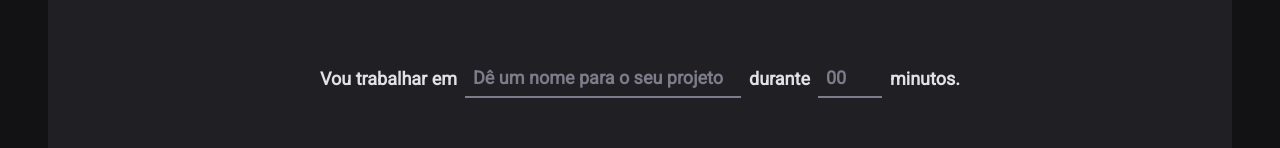
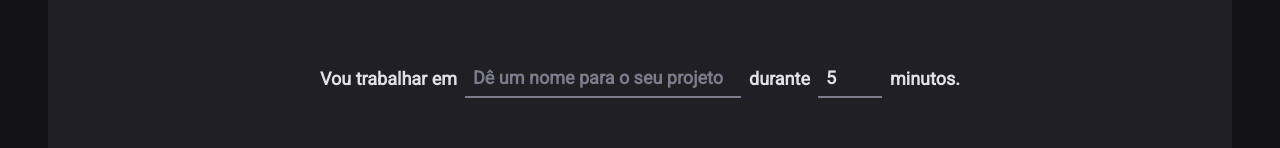
Before and after one commit to bulnes/02-ignite-timer, a React (Vite) app: page / in a window 1280 px wide. Shown: the part 166-314 px from the top of the page. Built offline with nearby package versions, Linux system fonts and the light colour scheme.

Commit message:
feat: add datalist element for task input field

```diff
--- a/src/pages/Home/index.tsx
+++ b/src/pages/Home/index.tsx
@@ -19,13 +19,25 @@ export function Home() {
             type="text"
             id="task"
             placeholder="Dê um nome para o seu projeto"
+            list="taskList"
           />
+
+          <datalist id="taskList">
+            <option value="Projeto 1" />
+            <option value="Projeto 2" />
+            <option value="Projeto 3" />
+            <option value="Projeto 4" />
+          </datalist>
 
           <label htmlFor="minutesAmount">durante</label>
           <MinutesAmountInput
             type="number"
             id="minutesAmount"
             placeholder="00"
+            step={5}
+            min={5}
+            max={60}
+            value={5}
           />
 
           <span>minutos.</span>
--- a/src/pages/Home/styles.ts
+++ b/src/pages/Home/styles.ts
@@ -50,6 +50,10 @@ const BaseInput = styled.input`
 
 export const TaskInput = styled(BaseInput)`
   flex: 1;
+
+  &::-webkit-calendar-picker-indicator {
+    display: none !important;
+  }
 `;
 
 export const MinutesAmountInput = styled(BaseInput)`
```
